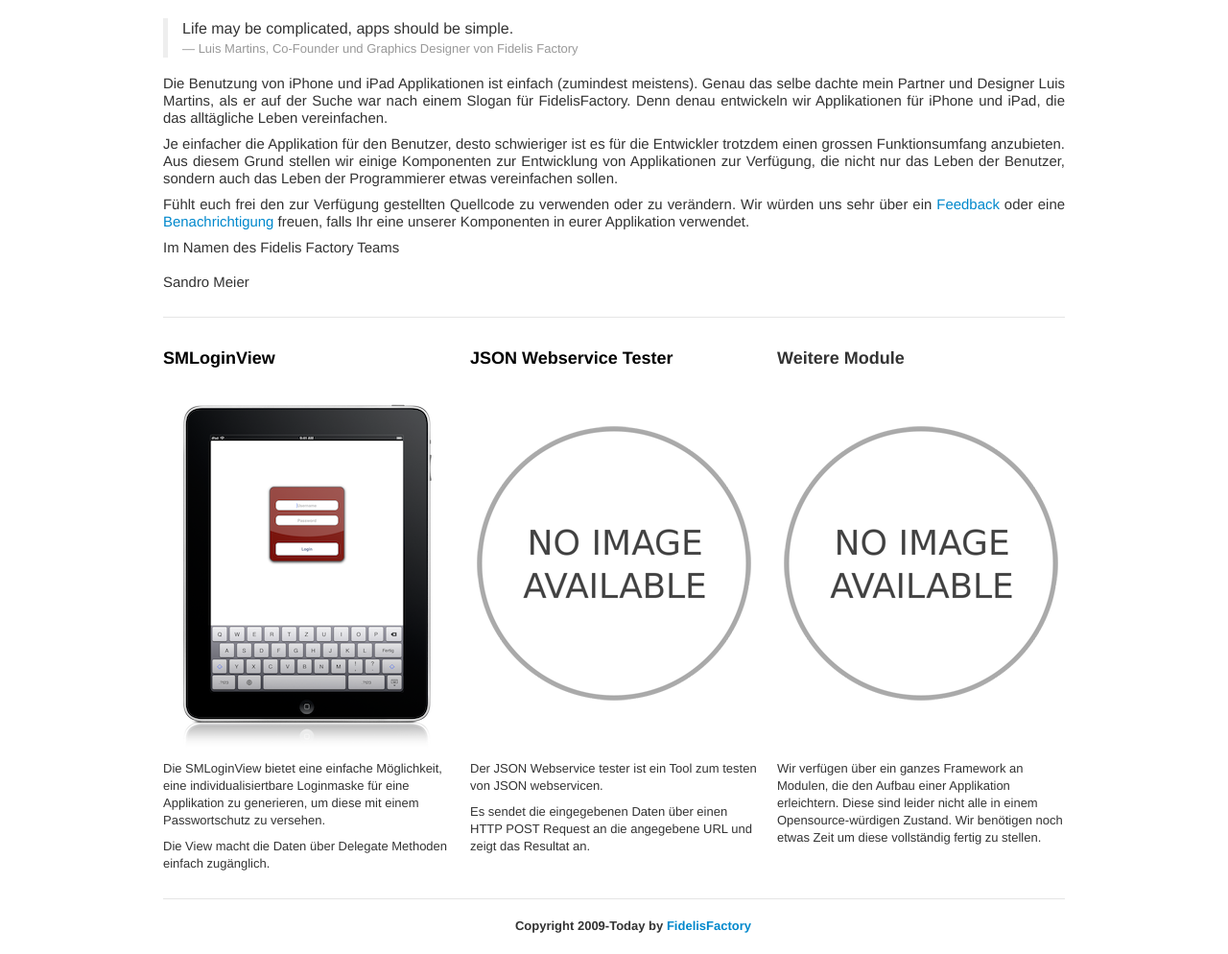
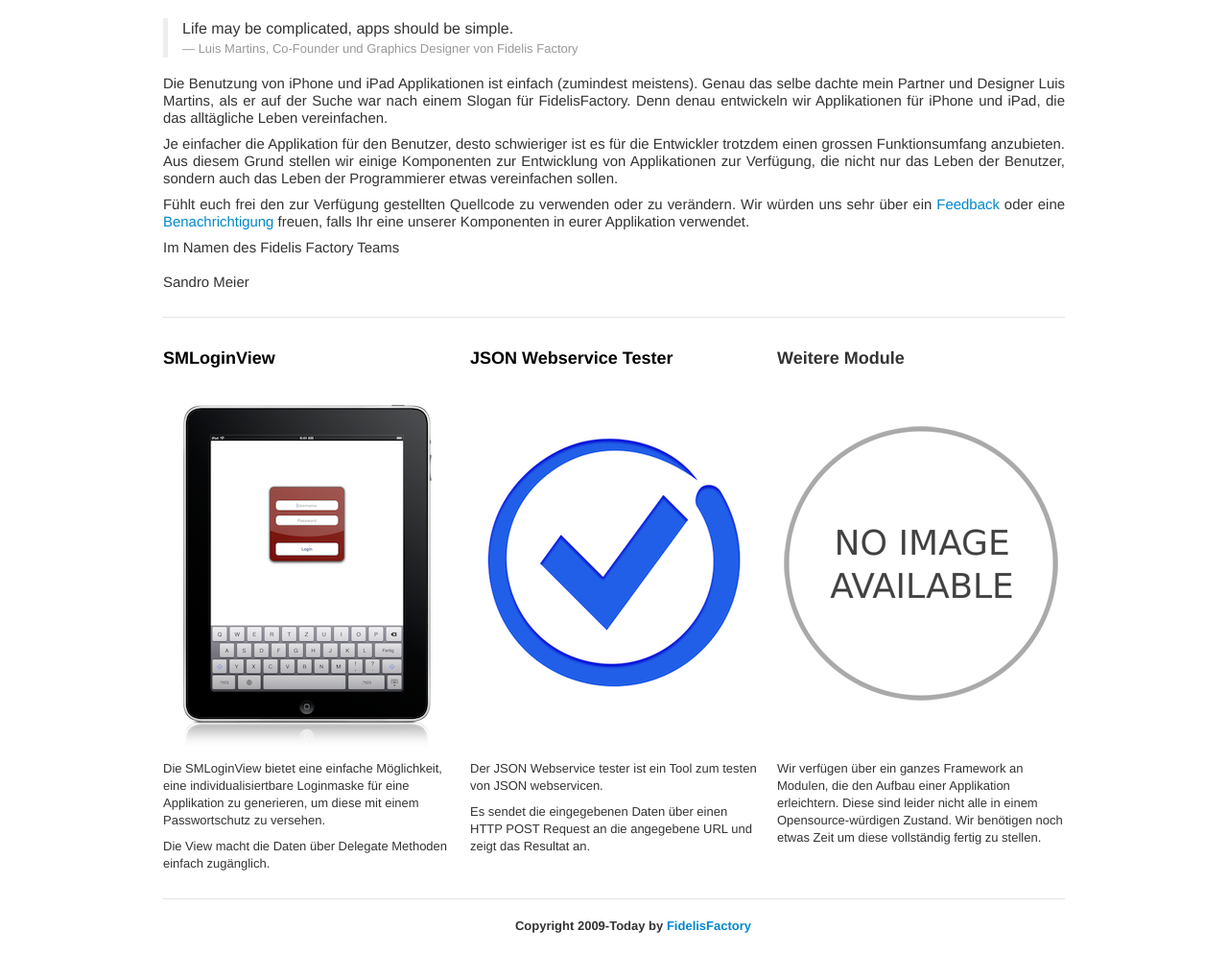
Before and after one commit to fidelisfactory/fidelisfactory.github.com, a plain HTML site: page index.html in a window 1280 px wide. Shown: the part 51-1045 px from the top of the page at 96% size. Drawn offline with Linux system fonts and the light colour scheme.

Commit message:
Added the image for the JSOn Webservice Tester.

```diff
--- a/index.html
+++ b/index.html
@@ -54,7 +54,7 @@
 			</div>
 			<div class="span4">
 				<h3><a href="http://github.com/fechu/JSON-Webservice-Tester">JSON Webservice Tester</a></h3>
-				<img src="img/NoImage.png">
+				<img src="img/JSON-Webservice-Tester.png">
 				<p>Der JSON Webservice tester ist ein Tool zum testen von JSON webservicen. </p>
 				<p>Es sendet die eingegebenen Daten über einen HTTP POST Request an die angegebene URL und zeigt das Resultat an. </p>
 			</div>
```
Also changed, not shown: img/JSON-Webservice-Tester.PNG (added), json-webservice-tester/screenshot1.png (added), json-webservice-tester/screenshot2.png (added).
